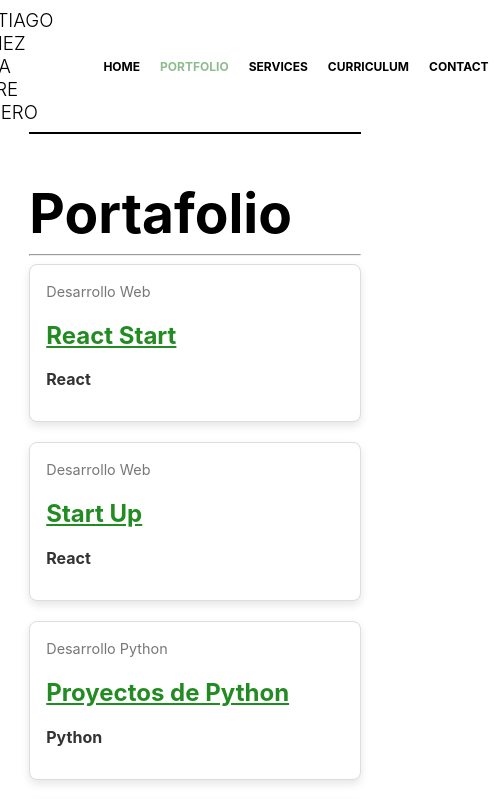
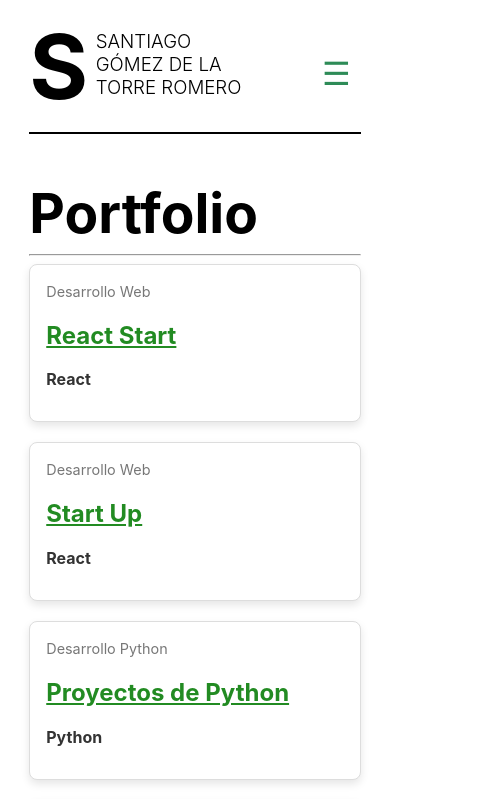
Before and after one commit to sgomez-dev/profesional-homepage, a React (Create React App) app in the folder profesional-homepage/: page /#/portfolio in a window 390 px wide. Shown: the top 799 px of the page, 499 px wide, since content can reach past the window. Built offline with nearby package versions, Linux system fonts and the light colour scheme.

Commit message:
Menu Toggle functionality

```diff
--- a/profesional-homepage/src/Components/Contact.js
+++ b/profesional-homepage/src/Components/Contact.js
@@ -30,7 +30,7 @@ export const Contact = () => {
 
   return (
     <div className='page'>
-      <h1 className='heading'>Contacto</h1>
+      <h1 className='heading'>Contact</h1>
 
       <div className="card">
         <form ref={form} onSubmit={sendEmail} className='contact'>
--- a/profesional-homepage/src/Components/Portfolio.js
+++ b/profesional-homepage/src/Components/Portfolio.js
@@ -5,7 +5,7 @@ import { Link } from 'react-router-dom'
 export const Portfolio = () => {
   return (
     <div className='page'>
-      <h1 className='heading'>Portafolio</h1>
+      <h1 className='heading'>Portfolio</h1>
       <hr></hr>
       <div className='portfolio-container'>
       {
--- a/profesional-homepage/src/Components/Services.js
+++ b/profesional-homepage/src/Components/Services.js
@@ -3,7 +3,7 @@ import React from 'react';
 export const Services = () => {
   return (
     <div className='page'>
-      <h1 className='heading'>Servicios</h1>
+      <h1 className='heading'>Services</h1>
 
       <section className='services'>
         <article className='service'>
--- a/profesional-homepage/src/Components/layout/HeaderNav.js
+++ b/profesional-homepage/src/Components/layout/HeaderNav.js
@@ -9,31 +9,35 @@ export const HeaderNav = () => {
     setIsMenuOpen(!isMenuOpen);
   };
 
+  const handleLinkClick = () => {
+    setIsMenuOpen(false)
+  }
+
   return (
     <header className='header'>
       <div className="logo">
         <span>S</span>
         <h3>Santiago Gómez de la Torre Romero</h3>
       </div>
-      {/*<button className="hamburger" onClick={toggleMenu}>
+      <button className="menu-toggle" onClick={toggleMenu}>
         ☰
-      </button>*/}
+      </button>
       <nav className={`nav ${isMenuOpen ? 'open' : ''}`}>
         <ul>
           <li>
-            <NavLink to='/home' className={({ isActive }) => isActive ? "active" : ""}>Home</NavLink>
+            <NavLink to='/home' className={({ isActive }) => isActive ? "active" : ""} onClick={handleLinkClick}>Home</NavLink>
           </li>
           <li>
-            <NavLink to='/portfolio' className={({ isActive }) => isActive ? "active" : ""}>Portfolio</NavLink>
+            <NavLink to='/portfolio' className={({ isActive }) => isActive ? "active" : ""} onClick={handleLinkClick}>Portfolio</NavLink>
           </li>
           <li>
-            <NavLink to='/services' className={({ isActive }) => isActive ? "active" : ""}>Services</NavLink>
+            <NavLink to='/services' className={({ isActive }) => isActive ? "active" : ""} onClick={handleLinkClick}>Services</NavLink>
           </li>
           <li>
-            <NavLink to='/curriculum' className={({ isActive }) => isActive ? "active" : ""}>Curriculum</NavLink>
+            <NavLink to='/curriculum' className={({ isActive }) => isActive ? "active" : ""} onClick={handleLinkClick}>Curriculum</NavLink>
           </li>
           <li>
-            <NavLink to='/contact' className={({ isActive }) => isActive ? "active" : ""}>Contact</NavLink>
+            <NavLink to='/contact' className={({ isActive }) => isActive ? "active" : ""} onClick={handleLinkClick}>Contact</NavLink>
           </li>
         </ul>
       </nav>
--- a/profesional-homepage/src/index.css
+++ b/profesional-homepage/src/index.css
@@ -53,7 +53,7 @@ code {
 
 .header nav ul {
   display: flex;
-  height: 132px;
+  height: 220px;
   justify-content: flex-end;
   align-items: center;
   list-style: none;
@@ -76,6 +76,17 @@ code {
 .header .active,
 .header a:hover {
   color: #8FBC8F;
+}
+
+.menu-toggle {
+  display: none;
+  background: none;
+  color: #2E8B57;
+  border: none;
+  font-size: 2rem;
+  cursor: pointer;
+  position: relative;
+  z-index: 1100;
 }
 
 .content {
@@ -424,3 +435,48 @@ button:hover{
   transform: scale(1.1);
   filter: brightness(1.2);
 }
+
+@media (max-width: 768px) {
+  .menu-toggle {
+    display: block;
+    position: relative;
+    z-index: 1100;
+  }
+  .header {
+    position: relative;
+  }
+  .header nav {
+    position: absolute;
+    top: 80%;
+    right: 0;
+    width: 150px;
+    background-color: rgba(255, 255, 255, 0.95);
+    display: none;
+    flex-direction: column;
+    justify-content: flex-start;
+    align-items: flex-start;
+    z-index: 1000;
+    box-shadow: 0 2px 10px rgba(0, 0, 0, 0.2);
+    border-radius: 10px;
+  }
+  .header nav.open {
+    display: flex;
+  }
+  .header nav ul {
+    flex-direction: column;
+    width: 100%;
+    padding: 0;
+  }
+  .header nav li {
+    width: 100%;
+    text-align: center;
+    margin: 5px 0;
+  }
+  .header li a {
+    display: block;
+    padding: 10px 0px;
+    width: 100%;
+    text-decoration: none;
+    transition: background 300ms;
+  }
+}
```
